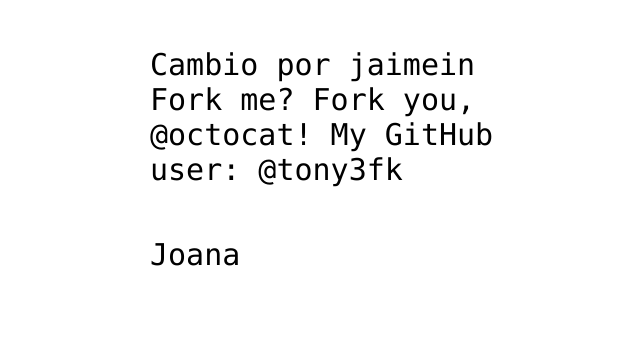
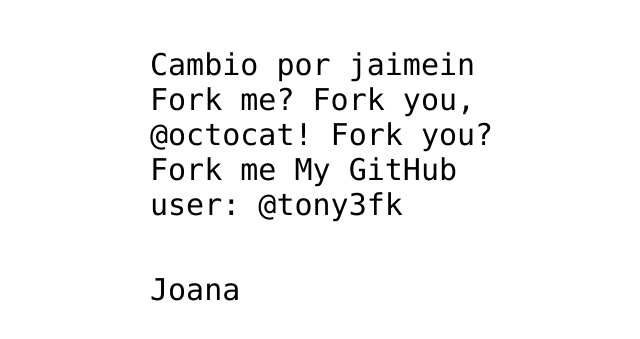
Before and after one commit to luz-personal/Fork_Daw_2019_2020, a plain HTML site: page index.html in a window 1280 px wide. Shown: the part 53-392 px from the top of the page, without its empty margins (290-930 px from the left). Drawn offline with Linux system fonts and the light colour scheme.

Commit message:
commit from Myclient

```diff
--- a/index.html
+++ b/index.html
@@ -15,7 +15,7 @@
 <p>
   Cambio por jaimein
   Fork me? Fork you, @octocat!
-
+   Fork you? Fork me
   My GitHub user: @tony3fk
 </p>
 <p>Joana</p>
```
